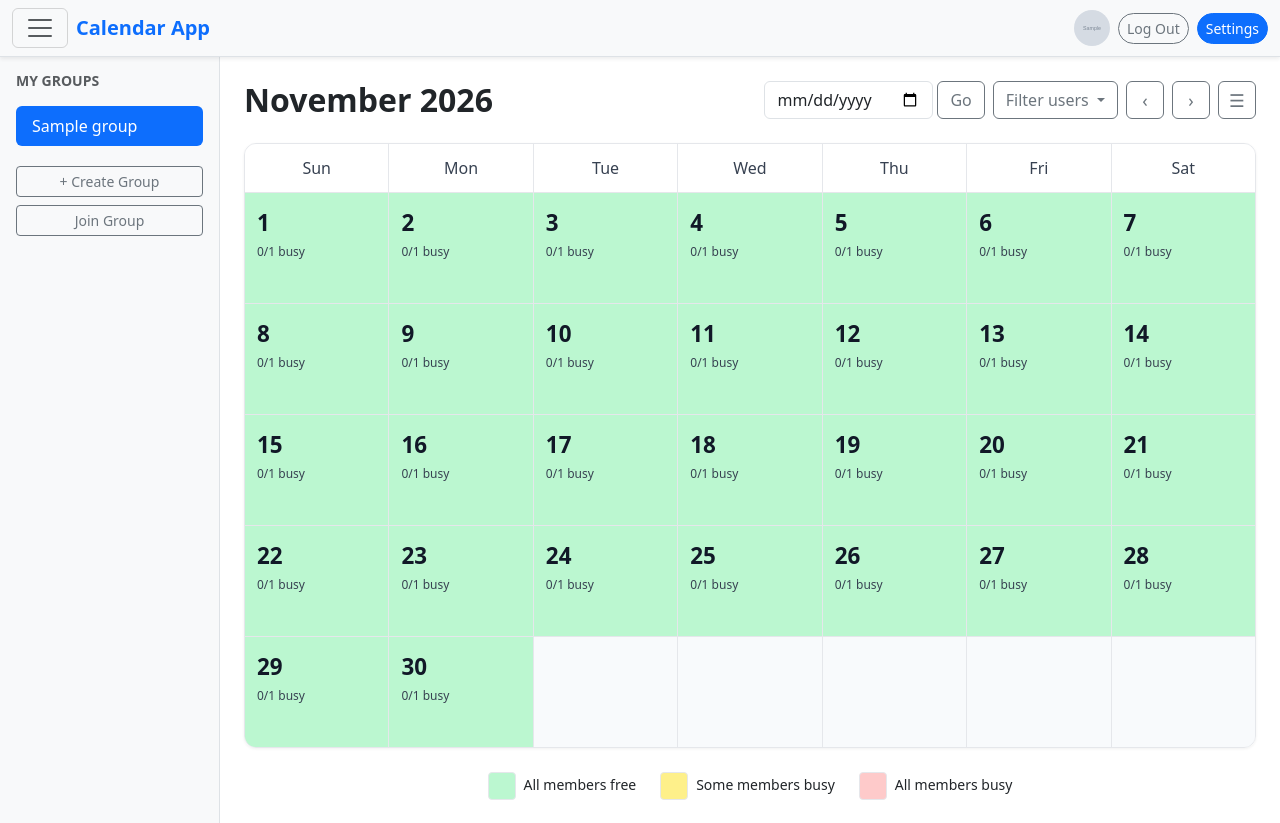
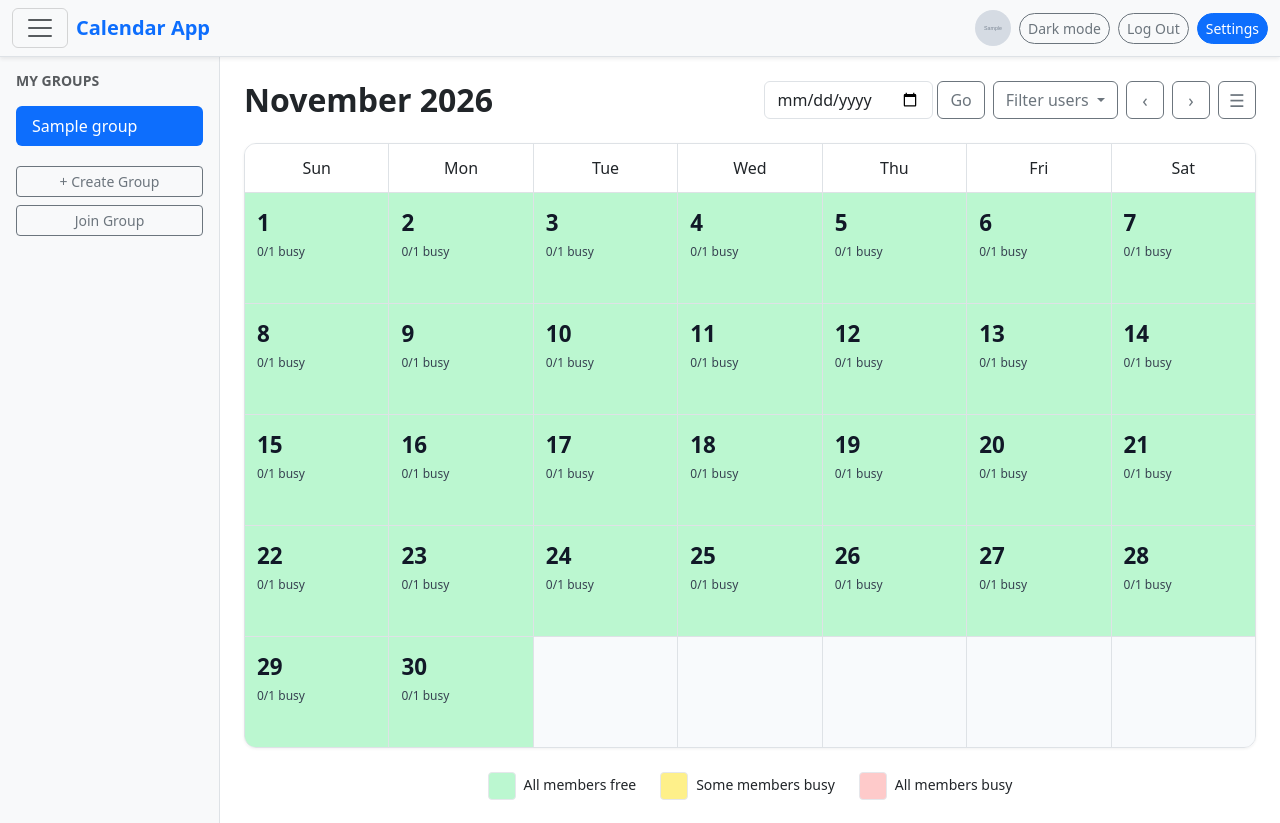
Before and after one commit to xtrux/CalendarCapstoneProj, a Laravel app: page /group/1/calendar in a window 1280 px wide. Shown: the top 823 px of the page. Run offline with Laravel 12, Linux system fonts and the light colour scheme; a user stored in the database is signed in; tables that the repository leaves empty hold one stand-in row (values such as "Sample post"); grey boxes marked "Sample" are stand-in pictures; data that the repository does not hold is empty; style sheets or scripts are compiled from the project's sources; parts of the project's set-up code (start-up, migrations or seed data) failed here and were passed over; some libraries are stand-ins or nearby versions; some web fonts are replaced.

Commit message:
partial dark mode implementation, testing needs to come next

```diff
--- a/app/Http/Controllers/CalendarController.php
+++ b/app/Http/Controllers/CalendarController.php
@@ -9,7 +9,6 @@ use Carbon\Carbon;
 use Carbon\CarbonPeriod;
 use Illuminate\Http\RedirectResponse;
 use Illuminate\Http\Request;
-use Illuminate\Support\Facades\Redirect;
 use Illuminate\View\View;
 use Illuminate\Support\Collection;
 class CalendarController extends Controller
--- a/resources/views/calendar.blade.php
+++ b/resources/views/calendar.blade.php
@@ -6,7 +6,7 @@
 
   <style>
     .cal-card {
-      border: 1px solid #e5e7eb;
+      border: 1px solid var(--bs-border-color);
       border-radius: 12px;
       overflow: hidden;
       box-shadow: 0 1px 3px rgba(0, 0, 0, 0.06);
@@ -17,15 +17,15 @@
       display: grid;
       grid-template-columns: repeat(7, 1fr);
       gap: 1px;
-      background: #e5e7eb;
+      background: var(--bs-border-color);
     }
 
     .cal-dayname {
-      background: #fff;
+      background: var(--bs-body-bg);
       text-align: center;
       padding: 0.75rem 0;
       font-weight: 500;
-      color: #374151;
+      color: var(--bs-body-color);
     }
 
     .cal-empty {
@@ -42,7 +42,7 @@
       border: 0;
       border-radius: 0;
       text-align: left;
-      background: #fff;
+      background: var(--bs-body-bg);
       color: #111827;
     }
 
@@ -117,7 +117,7 @@
       <h1 class="h2 fw-bold mb-0">{{ $first->format('F Y') }}</h1>
 
       <div class="d-flex align-items-center gap-2">
-        {{-- Week 7: search goes here. Week 10: Create Event. --}}
+        {{-- Week10:CreateEvent. --}}
         <form method="GET" action="/group/{{ $group->id }}/calendar" class="d-flex gap-1" role="search">
           @if ($filtered)
             @foreach ($selectedIds as $id)
--- a/resources/views/components/layout.blade.php
+++ b/resources/views/components/layout.blade.php
@@ -1,12 +1,13 @@
 <!DOCTYPE html>
-<html lang="en">
+<html lang="en" data-bs-theme="{{ auth()->user()?->theme_preference === 'dark' ? 'dark' : 'light' }}">
 
 <head>
   <meta charset="UTF-8">
   <meta name="viewport" content="width=device-width, initial-scale=1.0">
   <title>{{ isset($title) ? $title . ' - Calendar' : 'Calendar' }}</title>
   <link rel="preconnect" href="https://fonts.bunny.net">
-  {{-- <link rel="stylesheet" href="styles.css"> --}}
+  {{--
+  <link rel="stylesheet" href="styles.css"> --}}
   <link href="https://fonts.bunny.net/css?family=instrument-sans:400,500,600,700" rel="stylesheet" />
   <link href="https://cdn.jsdelivr.net/npm/bootstrap@5.3.8/dist/css/bootstrap.min.css" rel="stylesheet"
     integrity="sha384-sRIl4kxILFvY47J16cr9ZwB07vP4J8+LH7qKQnuqkuIAvNWLzeN8tE5YBujZqJLB" crossorigin="anonymous">
@@ -52,7 +53,16 @@
                   {{ auth()->user()->initials() }}
                 </div>
               @endif
-
+              {{-- dark mode --}}
+              @php $isDark = auth()->user()->theme_preference === 'dark'; @endphp
+              <form action="/changeTheme" method="POST" class="d-inline" id="theme-toggle-form">
+                @csrf
+                <input type="hidden" name="theme" value="{{ $isDark ? 'light' : 'dark' }}">
+                <button type="submit" class="btn btn-outline-secondary btn-sm rounded-pill"
+                  aria-label="Switch to {{ $isDark ? 'light' : 'dark' }} mode">
+                  {{ $isDark ? 'Light mode' : 'Dark mode' }}
+                </button>
+              </form>
               <form action="/logout" method="POST" class="d-inline">
                 @csrf
                 <button type="submit" class="btn btn-outline-secondary btn-sm rounded-pill">Log Out</button>
@@ -73,7 +83,7 @@
     @auth
       @unless(isset($hideNav))
         <div class="collapse collapse-horizontal show" id="groupSidebar">
-          <aside class="border-end bg-light p-3 h-100" style="width: 220px;">
+          <aside class="border-end bg-body-tertiary p-3 h-100" style="width: 220px;">
             <h6 class="text-uppercase text-muted small fw-bold mb-3">My Groups</h6>
             <div class="list-group list-group-flush mb-3">
               @foreach (auth()->user()->groups as $g)
@@ -104,7 +114,7 @@
   </div>
 
   @unless(isset($hideFooter))
-    <footer class="text-center py-4 bg-light small">
+    <footer class="text-center py-4 bg-body-tertiary small">
       <div>
         <p>© 2026 Calendar App</p>
       </div>
@@ -161,8 +171,8 @@
           </div>
           <div class="modal-body">
             <label for="inviteCode" class="form-label">Invite code</label>
-            <input type="text" id="inviteCode" name="invite_code" class="form-control"
-              placeholder="e.g. AB12CD34" value="{{ old('invite_code') }}" required>
+            <input type="text" id="inviteCode" name="invite_code" class="form-control" placeholder="e.g. AB12CD34"
+              value="{{ old('invite_code') }}" required>
             @error('invite_code')
               <div class="text-danger small mt-1">{{ $message }}</div>
             @enderror
@@ -175,6 +185,39 @@
       </div>
     </div>
   </div>
+  <script>
+  if (!window.themeToggleBound) {
+    window.themeToggleBound = true;
+
+    document.addEventListener('submit', async (event) => {
+      const form = event.target.closest('#theme-toggle-form');
+      if (!form) return;
+
+      event.preventDefault();
+      const input = form.querySelector('input[name="theme"]');
+      const button = form.querySelector('button');
+      const newTheme = input.value;
+      const body = new FormData(form);
+
+      document.documentElement.setAttribute('data-bs-theme', newTheme); // switch right away
+
+      const response = await fetch(form.action, {
+        method: 'POST',
+        headers: { 'Accept': 'application/json' },
+        body,
+      });
+      if (!response.ok) {
+        location.reload(); // saving failed: reload to show the real saved theme
+        return;
+      }
+
+      const next = newTheme === 'dark' ? 'light' : 'dark';
+      input.value = next;
+      button.textContent = newTheme === 'dark' ? 'Light mode' : 'Dark mode';
+      button.setAttribute('aria-label', `Switch to ${next} mode`);
+    });
+  }
+</script>
   @livewireScripts
 </body>
 
--- a/resources/views/forgot-password.blade.php
+++ b/resources/views/forgot-password.blade.php
@@ -1,6 +1,6 @@
 <x-layout title="Forgot Password" hide-footer="true">
     <div class="d-flex flex-column justify-content-center align-items-center bg-primary bg-gradient p-4 flex-grow-1">
-        <h3 class="fw-bold text-center text-dark mb-4">Reset your password</h3>
+        <h3 class="fw-bold text-center text-body-emphasis mb-4">Reset your password</h3>
 
         <div class="card shadow rounded-4 border-0" style="max-width: 400px; width: 100%;">
             <div class="card-body p-4">
@@ -14,7 +14,7 @@
                     @csrf
                     <div class="mb-3">
                         <label for="email" class="form-label">Email address</label>
-                        <input type="email" class="form-control bg-light border-0" id="email" name="email"
+                        <input type="email" class="form-control bg-body-tertiary border-0" id="email" name="email"
                             value="{{ old('email') }}" placeholder="Enter your email" required>
                         @error('email')
                             <div class="text-danger small mt-1">{{ $message }}</div>
--- a/routes/web.php
+++ b/routes/web.php
@@ -39,7 +39,6 @@ Route::middleware('auth')->group(function () {
     Route::get('/email/verify', function () {
         return view('verify-email');
     })->middleware('throttle:6,1')->name('verification.notice');
-
     Route::get('/email/verify/{id}/{hash}', function (EmailVerificationRequest $request) {
         $request->fulfill();
 
@@ -69,4 +68,7 @@ Route::middleware('auth')->group(function () {
 
     Route::get('group/{group}/calendar', [CalendarController::class, 'display']);
     Route::post('/group/{group}/availability', [CalendarController::class, 'toggleAvailability']);
+
+
+    Route::post('/changeTheme', [SettingsController::class, 'changeTheme']);
 });
```
Also changed, not shown: app/Http/Controllers/SettingsController.php (+16 -2 lines), resources/views/login.blade.php (+4 -4 lines), resources/views/register.blade.php (+6 -6 lines), resources/views/reset-password.blade.php (+4 -4 lines), resources/views/settings.blade.php (+8 -8 lines). Lines whose indentation alone changed are shown as unchanged.
